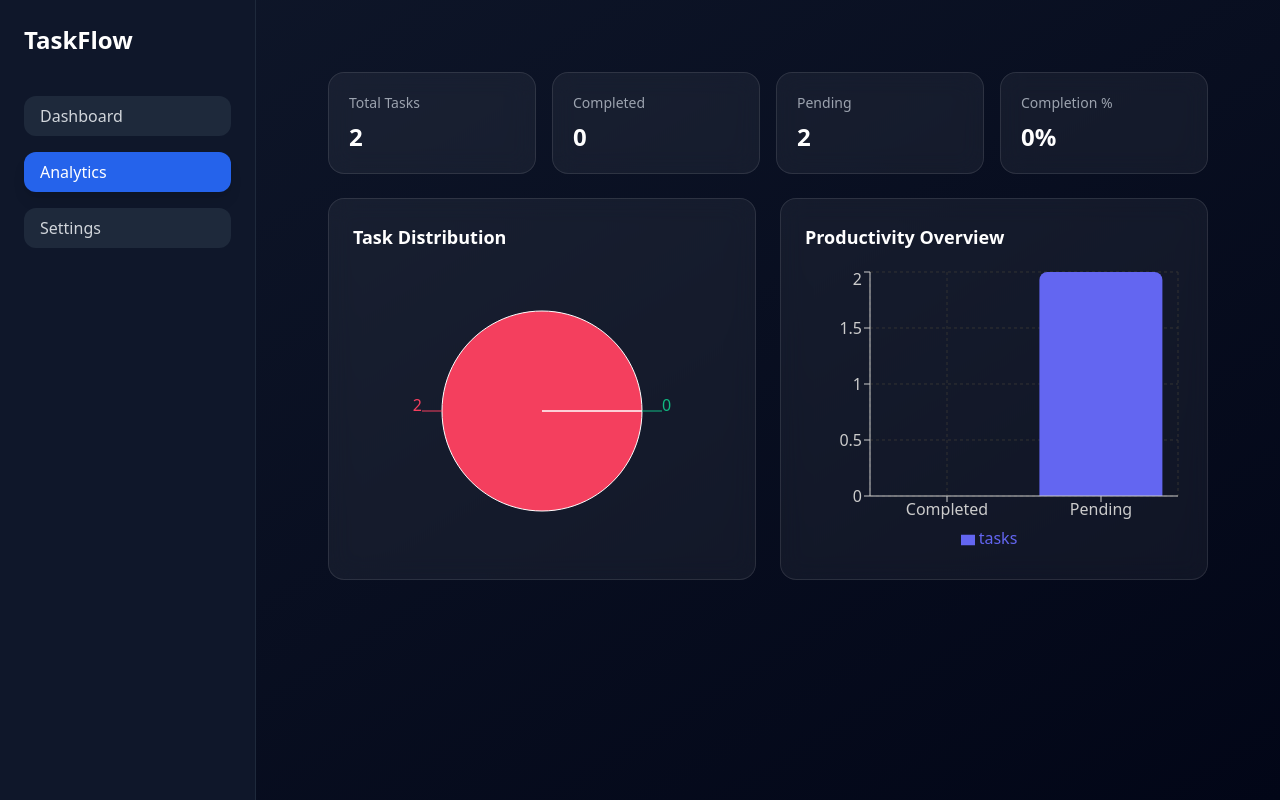
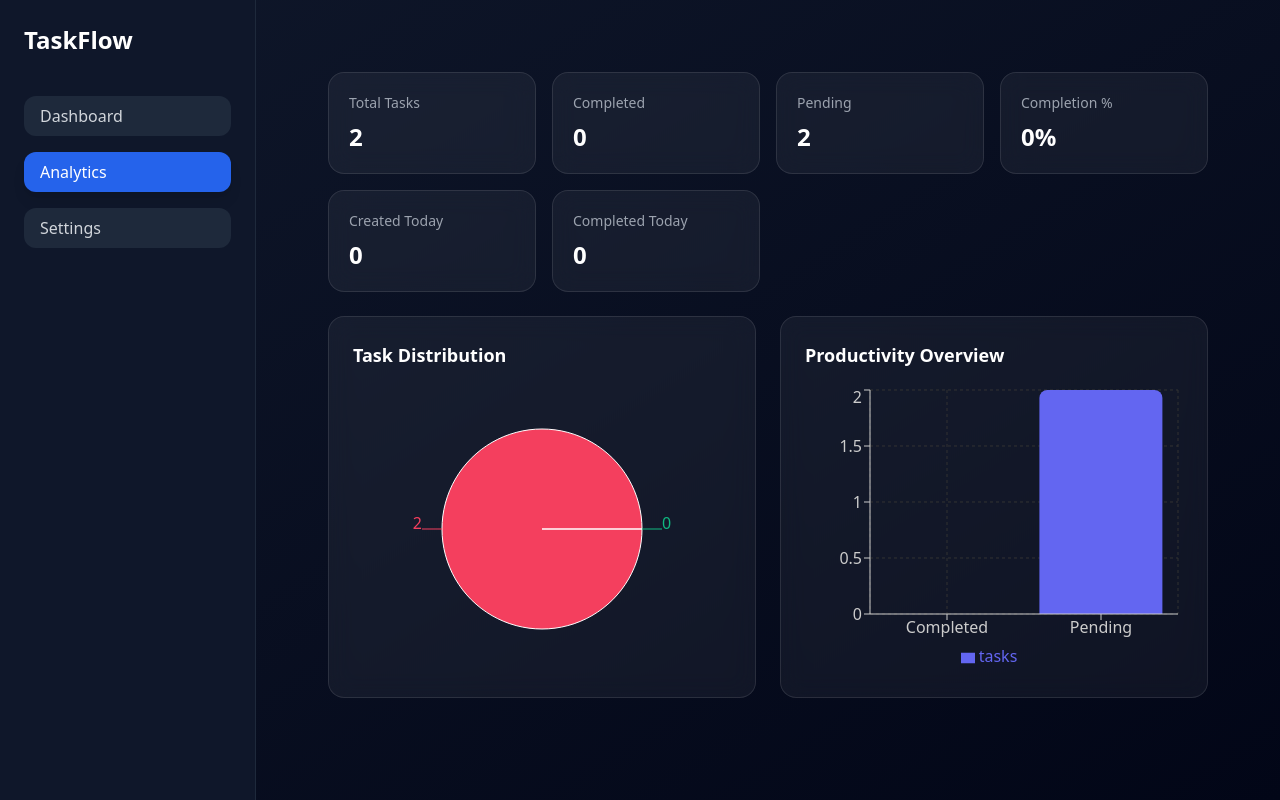
Before and after one commit to Ayush1652002/TaskFlow, a React (Vite) app: page /analytics in a window 1280 px wide. Built offline with nearby package versions, Linux system fonts and the light colour scheme.

Commit message:
Stage 5 - Add time tracking and daily analytics metrics

```diff
--- a/src/Context/TaskContext.jsx
+++ b/src/Context/TaskContext.jsx
@@ -21,18 +21,28 @@ const TaskProvider = ({ children }) => {
     const newTask = {
   id: Date.now().toString(),
   title,
-      completed: false
+  completed: false,
+  createdAt: new Date().toISOString(),
+  completedAt: null,
 };
     setTasks(prev => [...prev, newTask]);
   };
 
   const toggleTask = (id) => {
   setTasks(prev =>
-      prev.map(task =>
-        task.id === id
-          ? { ...task, completed: !task.completed }
-          : task
-      )
+    prev.map(task => {
+      if (task.id !== id) return task;
+
+      const isCompleting = !task.completed;
+
+      return {
+        ...task,
+        completed: isCompleting,
+        completedAt: isCompleting
+          ? new Date().toISOString()
+          : null,
+      };
+    })
   );
 };
 
--- a/src/Pages/Analytics.jsx
+++ b/src/Pages/Analytics.jsx
@@ -16,6 +16,24 @@ import {
 
 export default function Analytics() {
   const { tasks } = useContext(TaskContext);
+
+  // Today's date (local)
+  const today = new Date().toDateString();
+
+  // Tasks created today
+  const createdToday = tasks.filter(
+    task =>
+      task.createdAt &&
+      new Date(task.createdAt).toDateString() === today
+  ).length;
+
+  // Tasks completed today
+  const completedToday = tasks.filter(
+    task =>
+      task.completedAt &&
+      new Date(task.completedAt).toDateString() === today
+  ).length;
+
 
   const total = tasks.length;
   const completed = tasks.filter((t) => t.completed).length;
@@ -57,6 +75,16 @@ export default function Analytics() {
         <div className="bg-white/5 backdrop-blur-md p-5 rounded-2xl border border-white/10">
           <h3 className="text-sm text-gray-400">Completion %</h3>
           <p className="text-2xl font-bold mt-2">{completionRate}%</p>
+        </div>
+
+        <div className="bg-white/5 backdrop-blur-md p-5 rounded-2xl border border-white/10">
+          <h3 className="text-sm text-gray-400">Created Today</h3>
+          <p className="text-2xl font-bold mt-2">{createdToday}</p>
+        </div>
+
+        <div className="bg-white/5 backdrop-blur-md p-5 rounded-2xl border border-white/10">
+          <h3 className="text-sm text-gray-400">Completed Today</h3>
+          <p className="text-2xl font-bold mt-2">{completedToday}</p>
         </div>
 
       </div>
```
Lines whose indentation alone changed are shown as unchanged.
